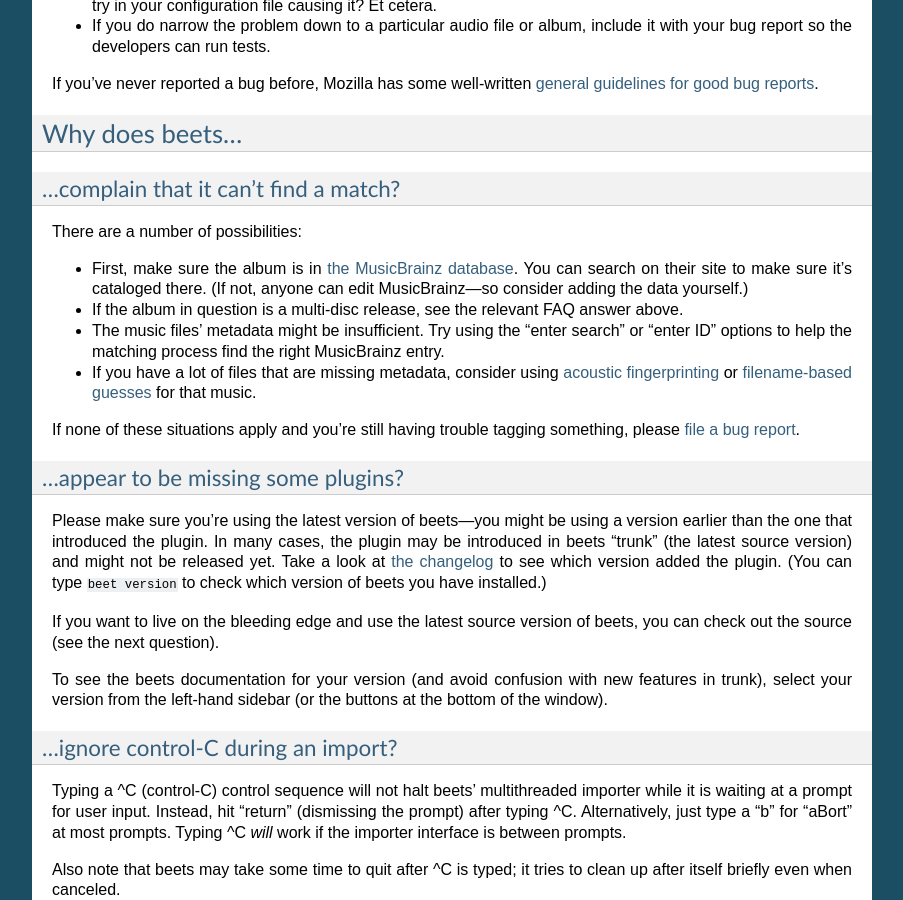
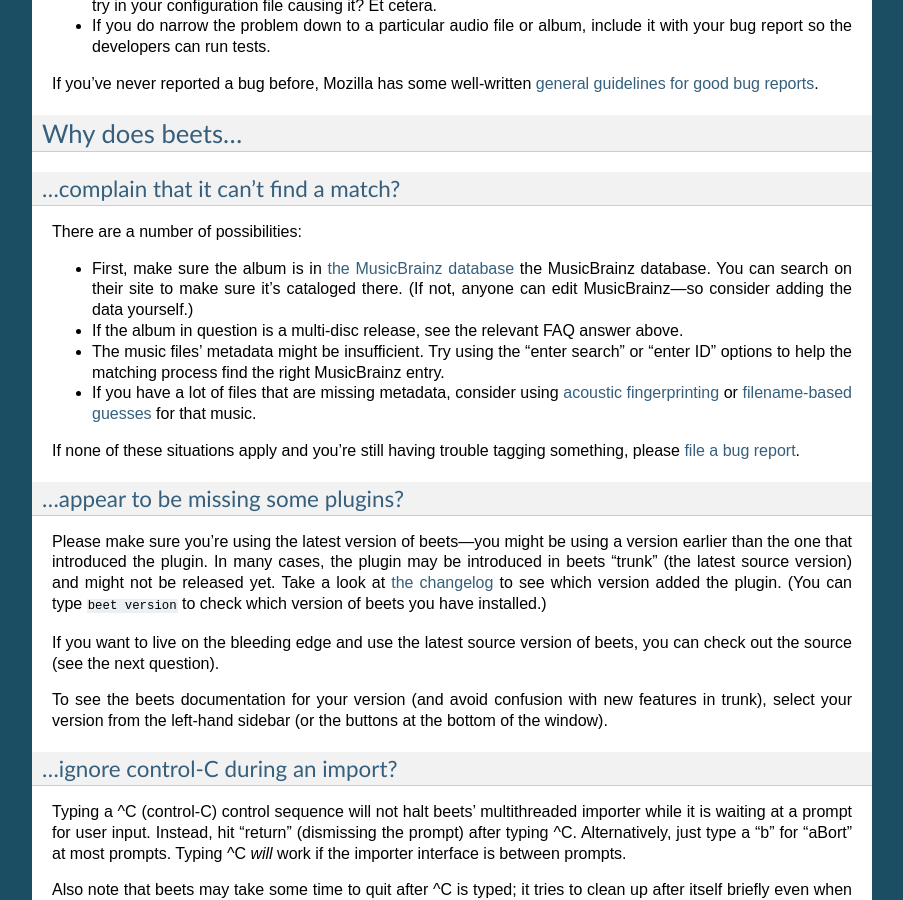
Before and after one commit to google-code-export/beets, a Sphinx documentation site: the page built from docs/faq.rst, in a window 1280 px wide and 900 px high, scrolled down 2690 px. Shown: the whole window, without its empty margins (198-1101 px from the left). Built offline with Sphinx 7.4.7, drawn with Linux system fonts in a browser that asks for light colours.

```diff
--- a/docs/faq.rst
+++ b/docs/faq.rst
@@ -202,9 +202,9 @@
 There are a number of possibilities:
 
 -  First, make sure the album is in `the MusicBrainz
-   database <http://musicbrainz.org/>`__. You can search on their site to make
-   sure it's cataloged there. (If not, anyone can edit MusicBrainz---so
-   consider adding the data yourself.)
+   database <http://musicbrainz.org/>`__ the MusicBrainz database. You
+   can search on their site to make sure it's cataloged there. (If not,
+   anyone can edit MusicBrainz---so consider adding the data yourself.)
 -  If the album in question is a multi-disc release, see the relevant
    FAQ answer above.
 -  The music files' metadata might be insufficient. Try using the "enter
```
Also changed, not shown: 1 other file.
